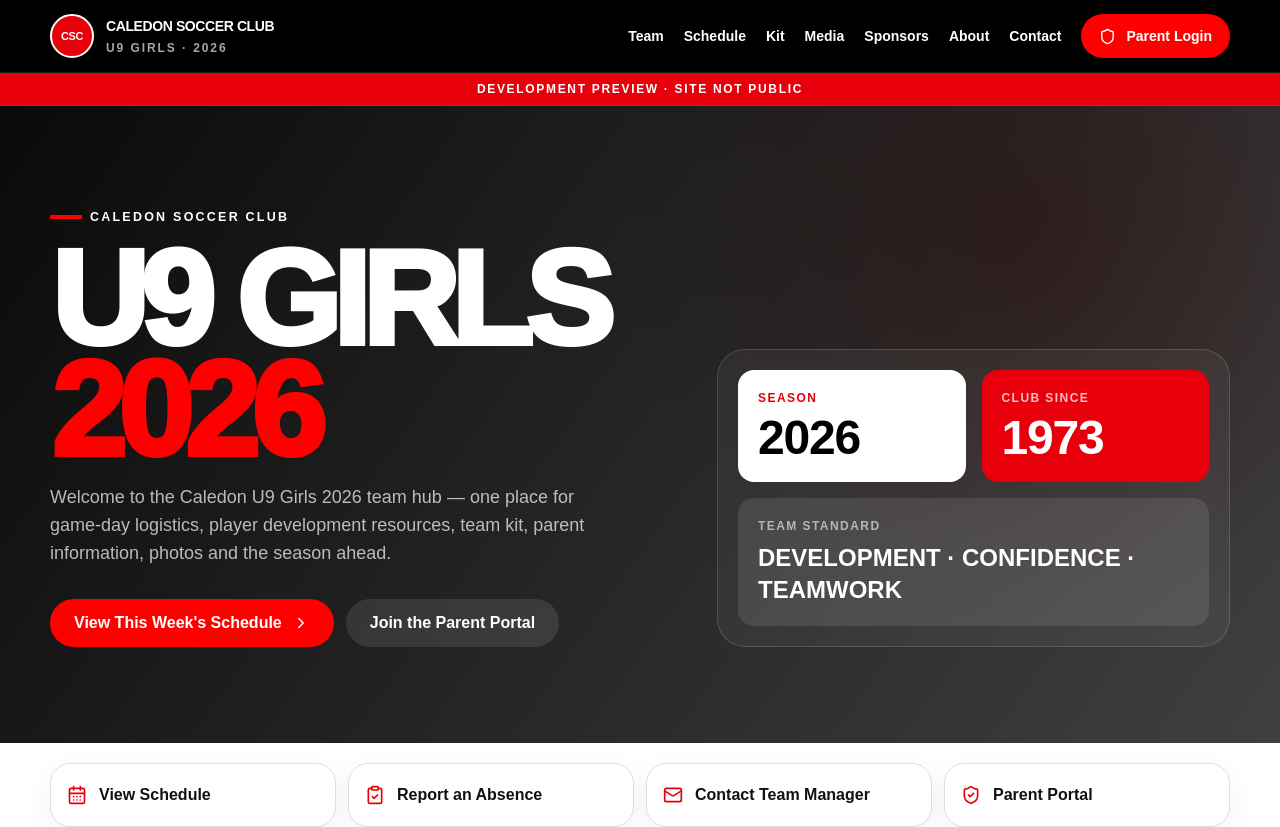
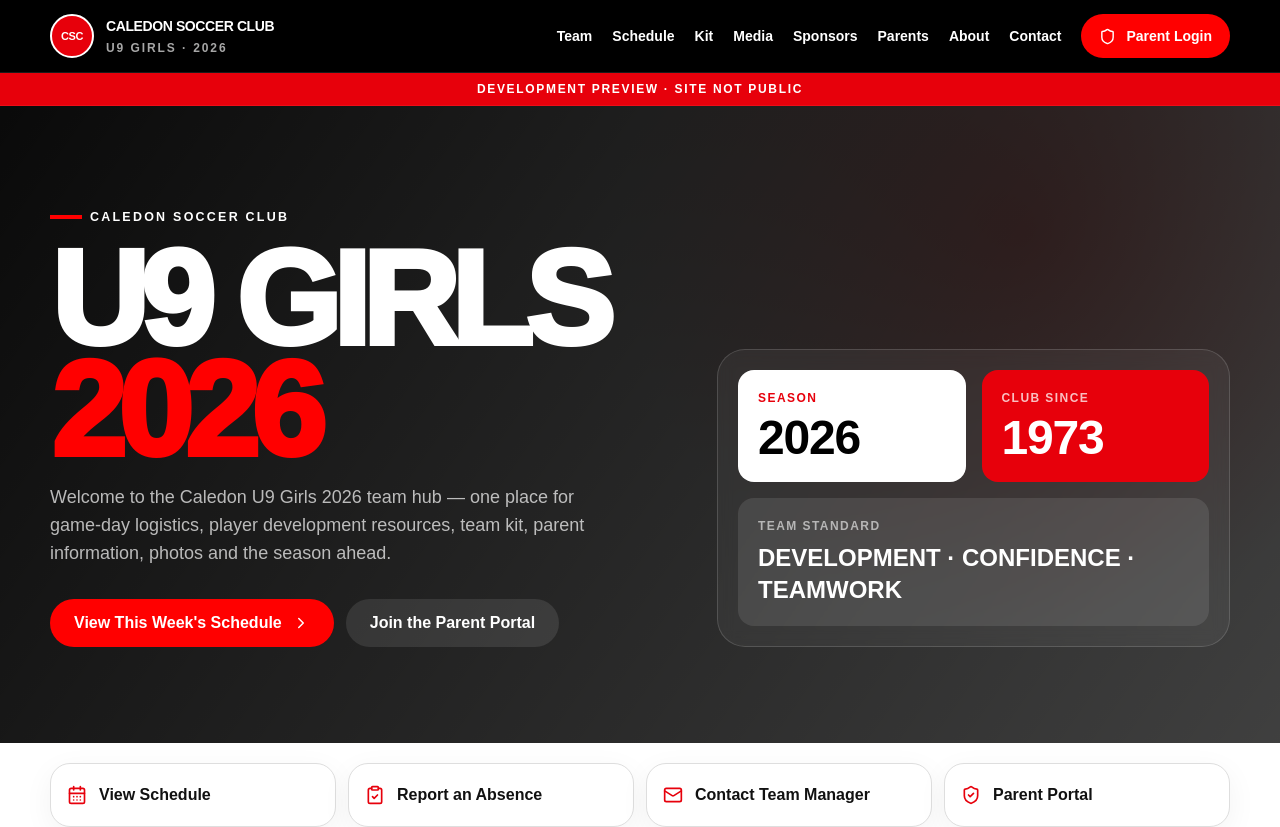
Before and after one commit to dang85ai/dg-claud, a Next.js app: page / in a window 1280 px wide. Shown: the top 827 px of the page. Built offline with nearby package versions, Linux system fonts and the light colour scheme.

Commit message:
Expand roster media and parent resource navigation

```diff
--- a/components/Header.tsx
+++ b/components/Header.tsx
@@ -10,6 +10,7 @@ const nav = [
   ["Kit", "/kit"],
   ["Media", "/media"],
   ["Sponsors", "/sponsors"],
+  ["Parents", "/parents"],
   ["About", "/about"],
   ["Contact", "/contact"]
 ];
```
